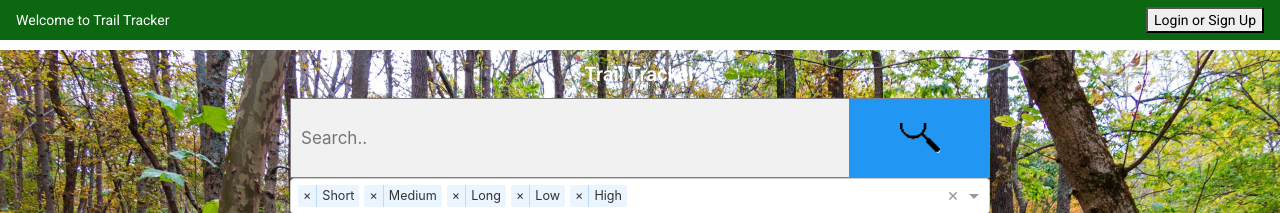
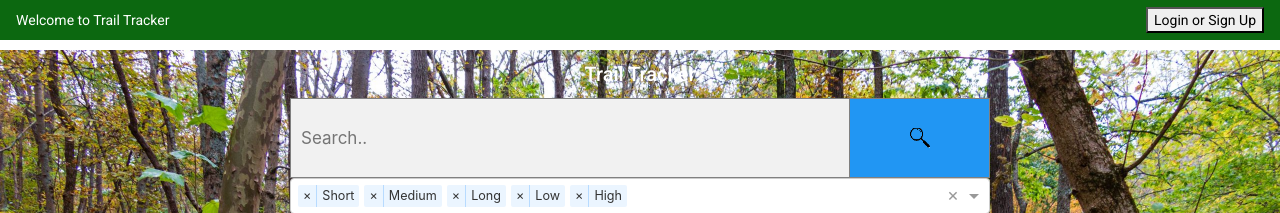
Before and after one commit to lyralvideo/trailtracker, an Angular app in the folder trailtracker/: page / in a window 1280 px wide. Shown: the top 213 px of the page. Built offline with nearby package versions, Linux system fonts and the light colour scheme.

Commit message:
changed mag glass

```diff
--- a/trailtracker/src/app/home/home.component.css
+++ b/trailtracker/src/app/home/home.component.css
@@ -213,12 +213,11 @@ form.example::after {
 }
 
 .small-image {
-  display: flex;
   margin: 0px auto;
   margin-bottom: 0px;
   padding: 0 10px;
-  max-width: 40px;
-  min-height: 30px;
+  min-width: 100px;
+  min-height: 50px;
   flex-direction: column;
   align-items: center;
 }
```
